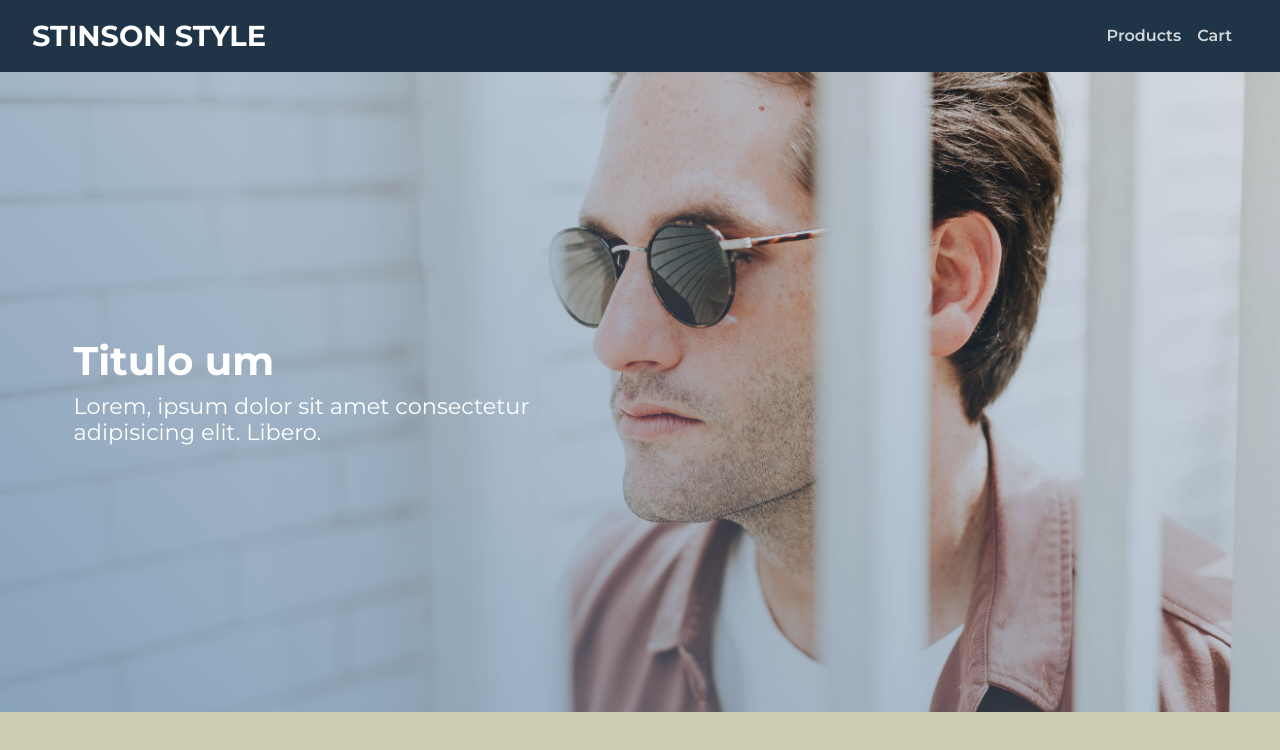
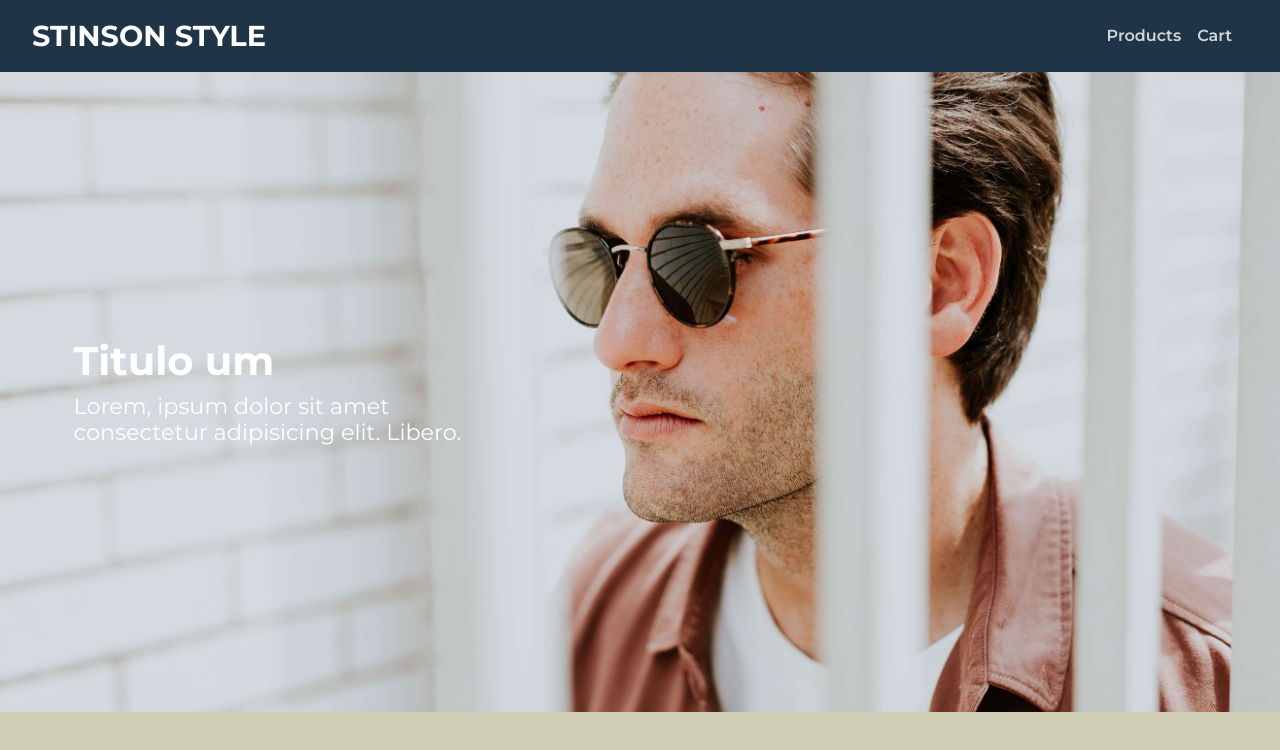
Before and after one commit to joaoo710/Carrinho, a React (Create React App) app: page / in a window 1280 px wide. Shown: the top 750 px of the page. Built offline with nearby package versions, Linux system fonts and the light colour scheme.

Commit message:
Implementa selecao de alinhamento de conteudo

```diff
--- a/src/components/Hero.js
+++ b/src/components/Hero.js
@@ -2,11 +2,11 @@
 import '../css/Hero.css';
 
 const Hero = (props) => {
-  const { title, text, heroCss = {}, gradientCss = {} } = props;
+  const { title, text, heroCss = {}, bgCss = {}, posRight = false } = props;
   return (
     <div className='hero' style={heroCss}>
-      <div className='gradient' style={gradientCss}>
-        <Container>
+      <div className='gradient' style={bgCss}>
+        <Container classes={posRight ? ['right'] : ['left']}>
           {props.title !== '' ? <h2>{title}</h2> : null}
           {props.text !== '' ? <p>{text}</p> : null}
         </Container>
--- a/src/css/Hero.css
+++ b/src/css/Hero.css
@@ -48,13 +48,30 @@
 @media screen and (min-width: 600px) {
   .hero .container {
     justify-content: center;
+    padding-left: min(48px + 2vw, 12vw);
+    padding-right: min(48px + 2vw, 12vw);
+  }
+
+  .hero .container.left {
     align-items: flex-start;
-    padding-left: min(48px + 2vw, 12vw);
+  }
+
+  .hero .container.right {
+    align-items: flex-end;
   }
 
   .hero h2,
   .hero p {
     max-width: 40%;
+  }
+
+  .hero .container.left h2,
+  .hero .container.left p {
     text-align: left;
   }
+
+  .hero .container.right h2,
+  .hero .container.right p {
+    text-align: right;
+  }
 }
```
